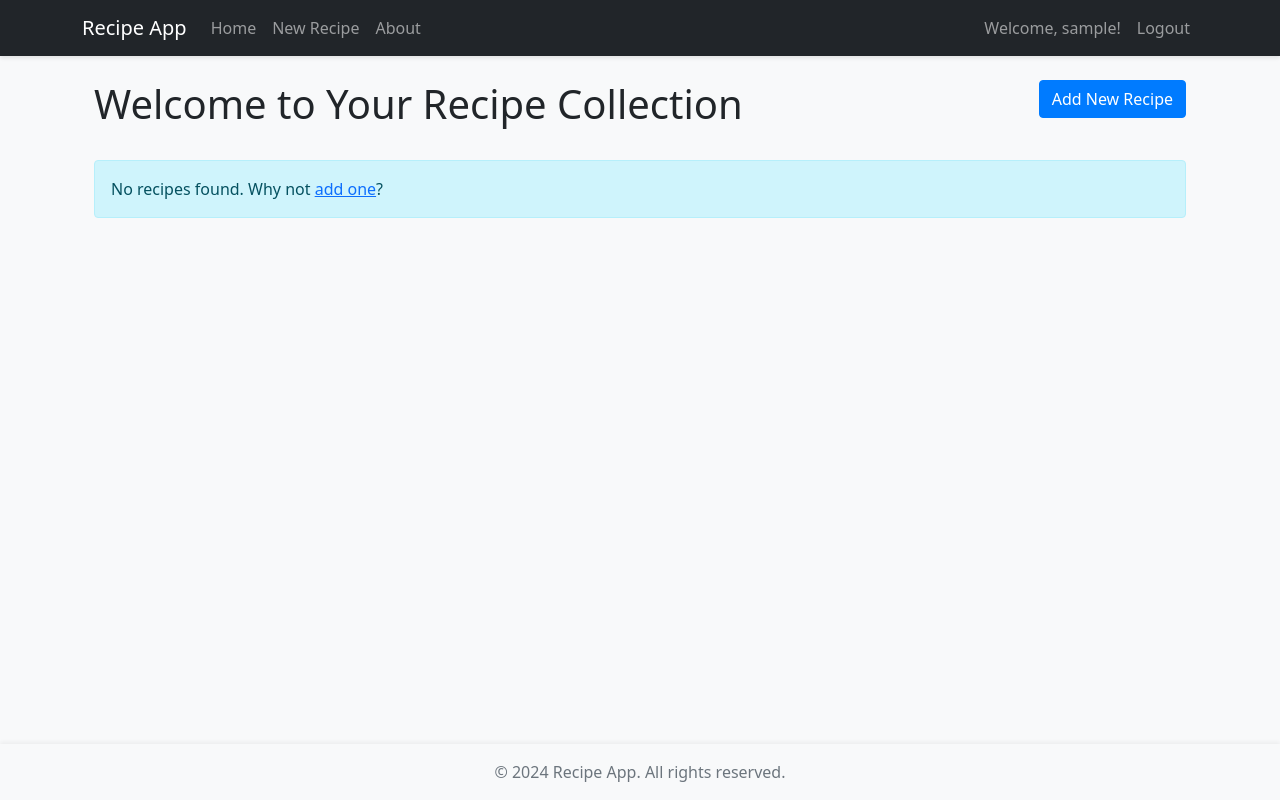
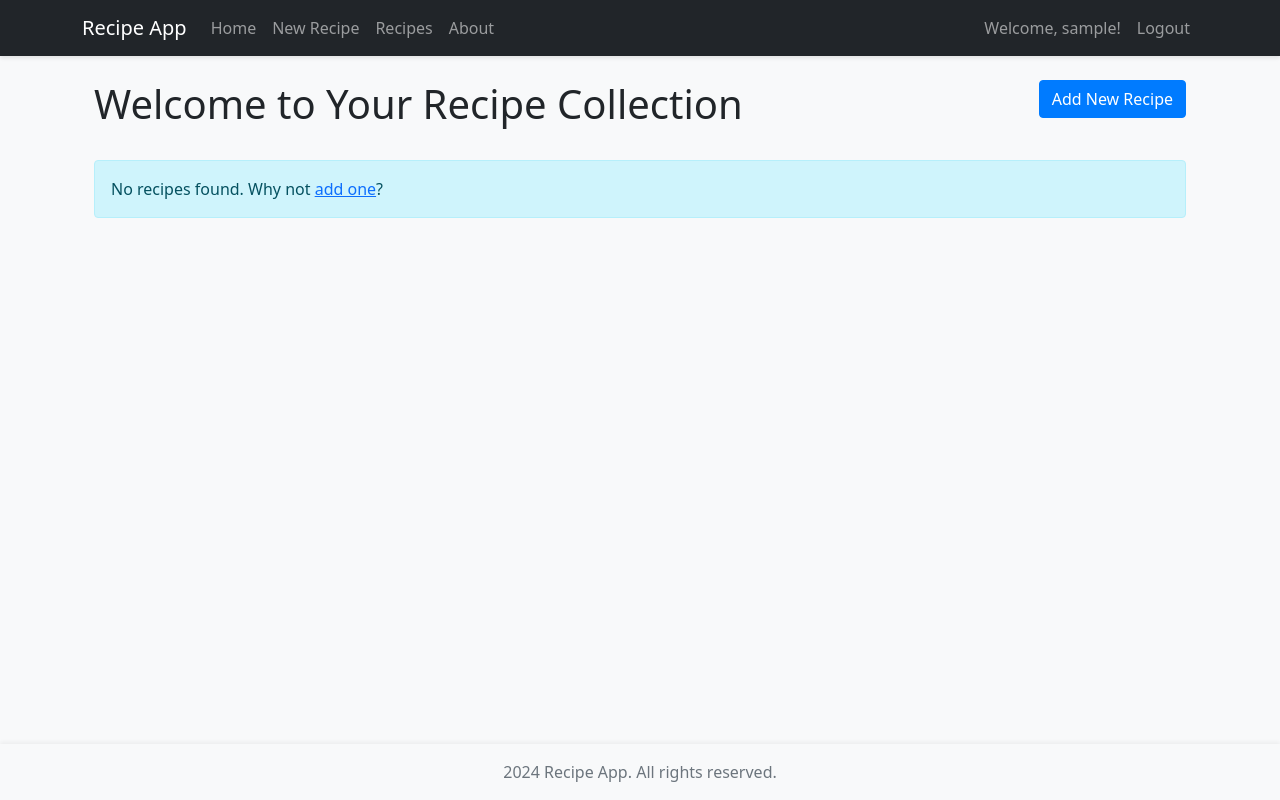
Before and after one commit to cdobratz/family-recipe-app, a Flask app: page /home in a window 1280 px wide. Run offline with Flask 3, Linux system fonts and the light colour scheme; the visitor is signed in with stand-in values (Sample User, id 1); data that the repository does not hold is empty.

Commit message:
Add image support and update navigation: -Add image field to Recipe model - Add Recipes link to navigation

```diff
--- /dev/null
+++ b/gunicorn.conf.py
@@ -0,0 +1,3 @@
+workers = 4
+bind = "0.0.0.0:10000"
+timeout = 120
--- a/models.py
+++ b/models.py
@@ -30,6 +30,7 @@ class Recipe(db.Model):
     user_id = db.Column(db.Integer, db.ForeignKey('users.user_id'), nullable=False)
     title = db.Column(db.String(100), nullable=False)
     description = db.Column(db.Text)
+    image_filename = db.Column(db.String(255))  # Store the filename of the uploaded image
     prep_time_minutes = db.Column(db.Integer)
     cook_time_minutes = db.Column(db.Integer)
     servings = db.Column(db.Integer)
--- a/templates/base.html
+++ b/templates/base.html
@@ -22,6 +22,9 @@
                         </li>
                         <li class="nav-item">
                             <a class="nav-link" href="{{ url_for('new_recipe') }}">New Recipe</a>
+                        </li>
+                        <li class="nav-item">
+                            <a class="nav-link" href="{{ url_for('recipes') }}">Recipes</a>
                         </li>
                     {% endif %}
                     <li class="nav-item">
@@ -63,7 +66,7 @@
 
     <footer class="footer mt-5 py-3 bg-light">
         <div class="container text-center">
-            <span class="text-muted">© 2024 Recipe App. All rights reserved.</span>
+            <span class="text-muted"> 2024 Recipe App. All rights reserved.</span>
         </div>
     </footer>
 
```
